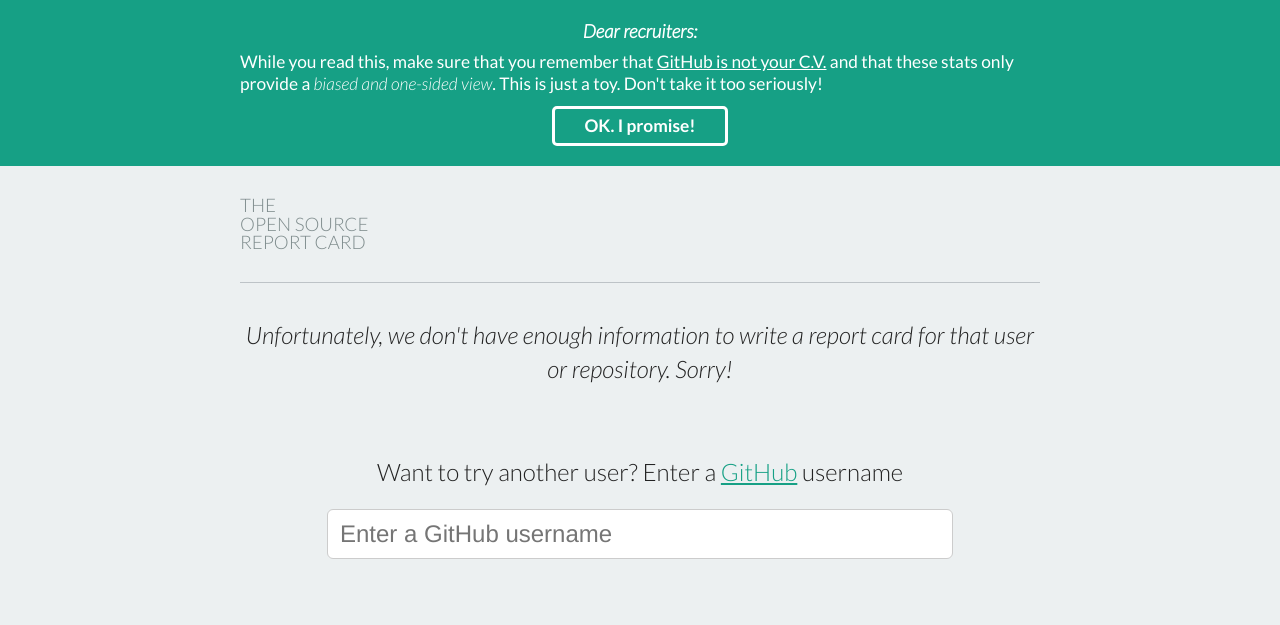
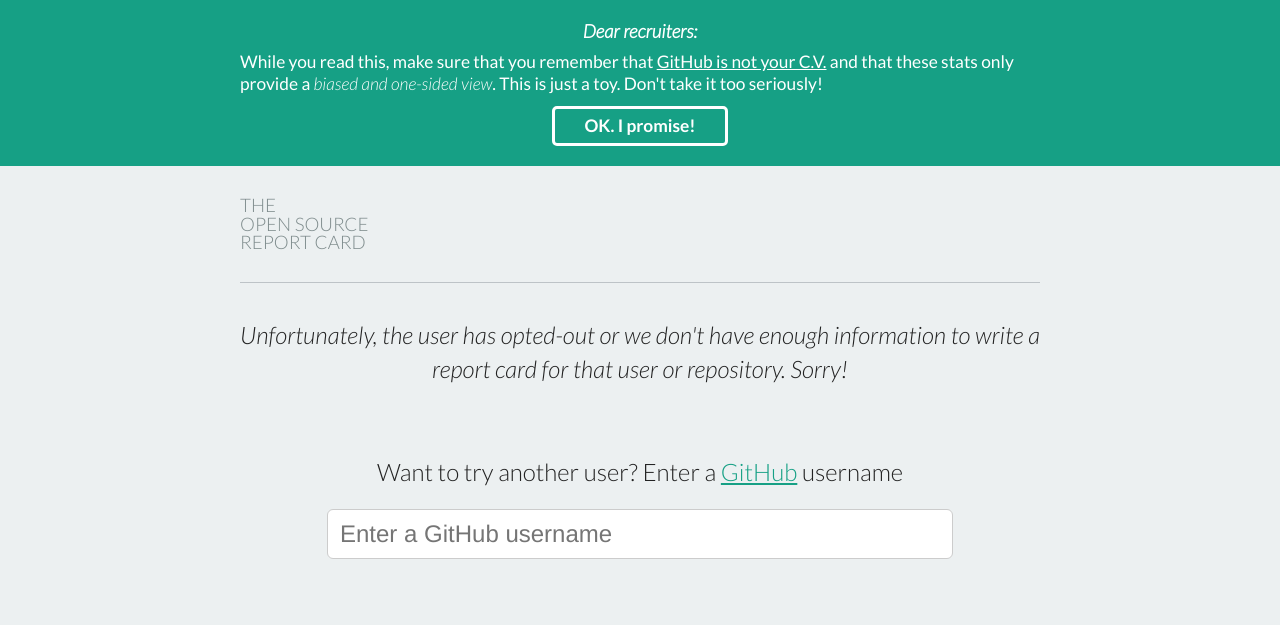
Before and after one commit to dfm/osrc, a Flask app: template osrc/templates/noinfo.html in a window 1280 px wide. Shown: the top 625 px of the page. Run offline with Flask 2, Linux system fonts and the light colour scheme; the template is opened without the code that fills it, so the values that code supplies are empty.

Commit message:
Update noinfo.html to make the message more clear
When you say that you don't have enough information about a user, it sounds like the user has very little activity in her account, which is misleading. Hopefully, this message makes it clear that the user may also have opted-out from the service.

```diff
--- a/osrc/templates/noinfo.html
+++ b/osrc/templates/noinfo.html
@@ -3,7 +3,8 @@
 {% block body %}
 
 <div id="error">
-    Unfortunately, we don't have enough information to write a
+    Unfortunately, the user has opted-out or
+    we don't have enough information to write a
     report card for that user or repository. Sorry!
 </div>
 
```
